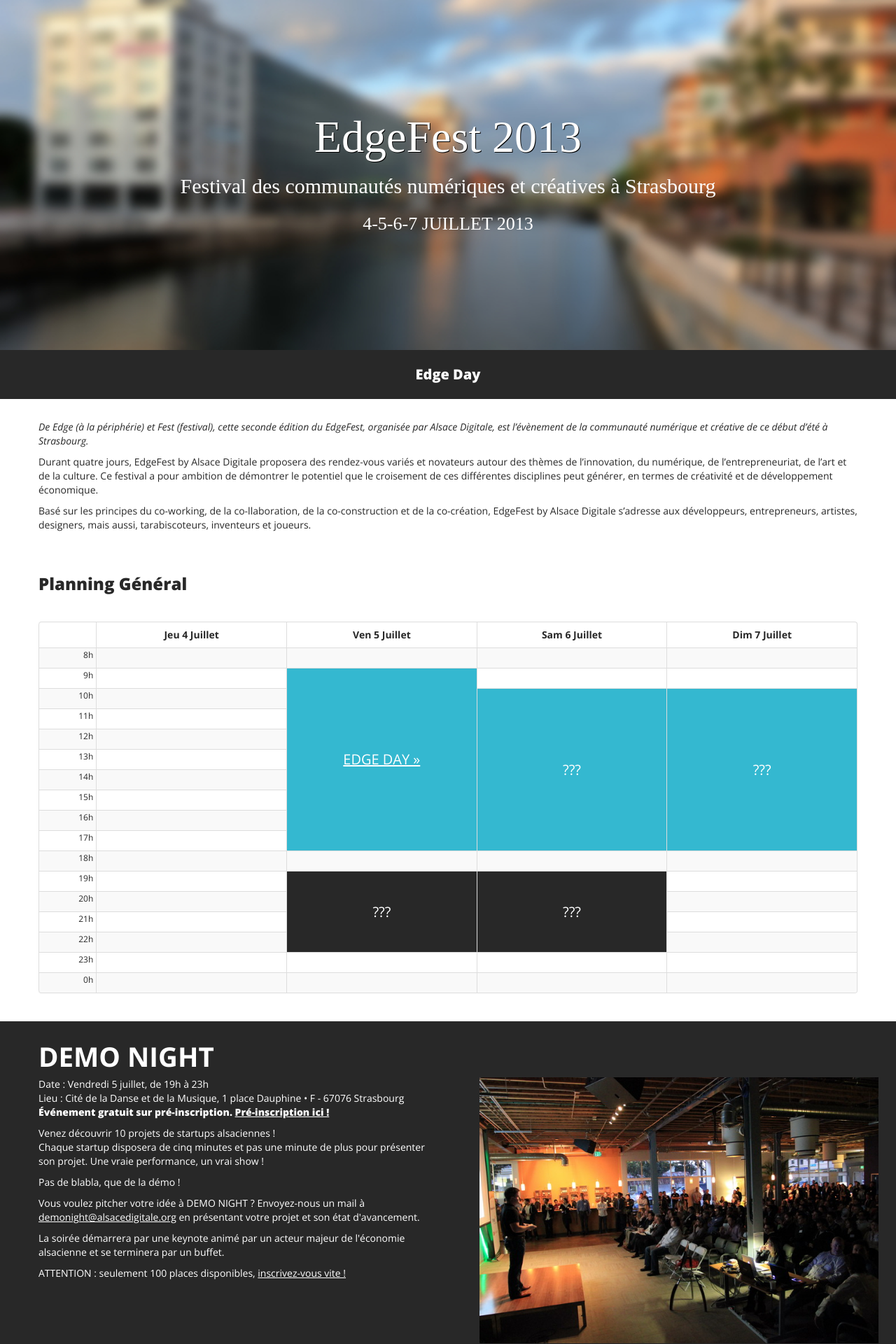
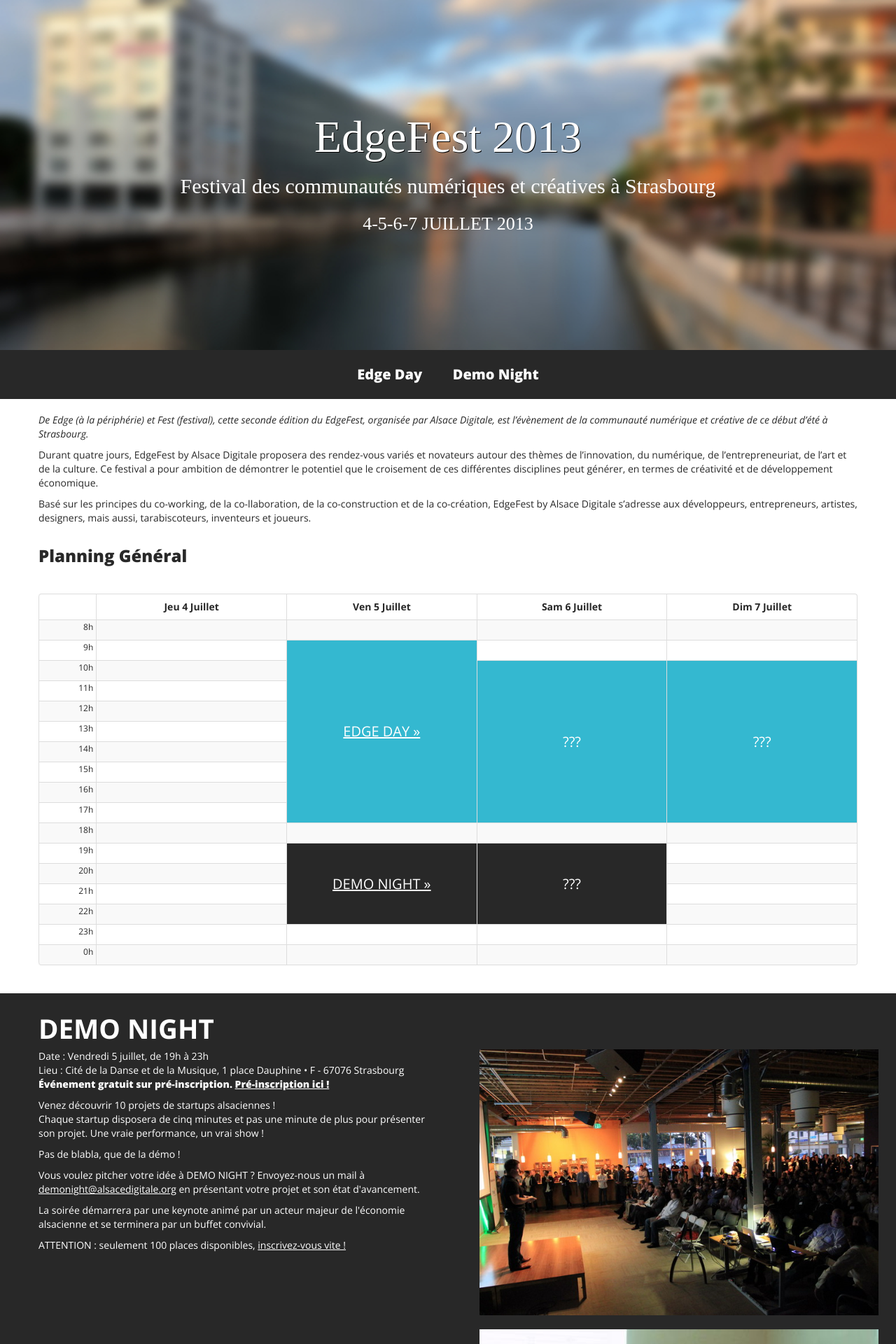
Before and after one commit to AlsaceDigitale/edgefest, a Jekyll site: the page built from demonight.html, in a window 1280 px wide. Shown: the top 1920 px of the page at 70% size. Built offline with Jekyll 4.4.1, drawn with Linux system fonts in a browser that asks for light colours; some web fonts are replaced.

Commit message:
demonight

```diff
--- a/_includes/demonight.html
+++ b/_includes/demonight.html
@@ -22,7 +22,7 @@
         <p class="concept">
           Vous voulez pitcher votre idée à DEMO NIGHT ? Envoyez-nous un mail à <a href="mailto:demonight@alsacedigitale.org">demonight@alsacedigitale.org</a> en présentant votre projet et son état d'avancement.
         </p>
-        <p class='concept'>La soirée démarrera par une keynote animé par un acteur majeur de l'économie alsacienne et se terminera par un buffet.</p>
+        <p class='concept'>La soirée démarrera par une keynote animé par un acteur majeur de l'économie alsacienne et se terminera par un buffet convivial.</p>
         <p class='concept'>ATTENTION : seulement 100 places disponibles, <a href="http://demonight2013.eventbrite.fr/">inscrivez-vous vite !</a></p>
       </div>
       <div class="span6">
--- a/_includes/nav.html
+++ b/_includes/nav.html
@@ -3,8 +3,8 @@
     <nav>
       <ul class="inline">
         <li><a href="/edgeday.html#edgeday">Edge Day</a></li>
+        <li><a href="/demonight.html#demonight">Demo Night</a></li>
         {% comment %}
-        <li><a href="/demonight.html#demonight">Demo Night</a></li>
         <li><a href="/barcampalsace.html#barcampalsace">BarCamp Alsace 10</a></li>
         <li><a href="/edgenight.html#edgenight">Edge Night</a></li>
         <li><a href="/hackathon.html#hackathon">Hackathon</a></li>
--- a/_includes/planninggeneral.html
+++ b/_includes/planninggeneral.html
@@ -83,8 +83,7 @@
           <td>19h</td>
           <td></td>
           <td rowspan="4" class="withcontent demonight">
-            {% comment %}<a href="/demonight.html#demonight">DEMO NIGHT »</a>{% endcomment %}
-            ???
+            <a href="/demonight.html#demonight">DEMO NIGHT »</a>
           </td>
           <td rowspan="4" class="withcontent edgenight">
             {% comment %}<a href="/edgenight.html#edgenight">EDGE NIGHT »</a>{% endcomment %}
--- a/_layouts/default.html
+++ b/_layouts/default.html
@@ -44,7 +44,7 @@
     {% include nav.html %}
     {% include intro.html %}
     {{ content }}
-    <section>
+    <section class="sponsors">
       <div class="container">
         <div class="row">
           <div class="span12">
--- a/css/extra.css
+++ b/css/extra.css
@@ -97,8 +97,13 @@
 }
 
 section.intro {
-  padding-top: 20px;
+  padding-top: 10px;
+  padding-bottom: 0;
   min-height: 0;
+}
+
+section.intro .span12 p:last-child {
+  margin-bottom: 0;
 }
 
 section.nav {
@@ -117,6 +122,10 @@
   line-height: 40px;
   font-weight: bold;
   text-align: center;
+}
+
+section.sponsors h2 {
+  margin-bottom: 20px;
 }
 
 .table th {
@@ -189,7 +198,7 @@
 }
 
 ul.sponsors li {
-  margin: 10px 10px 10px 0;
+  margin: 0 10px 10px 0;
   padding-left: 0;
 }
 
```
